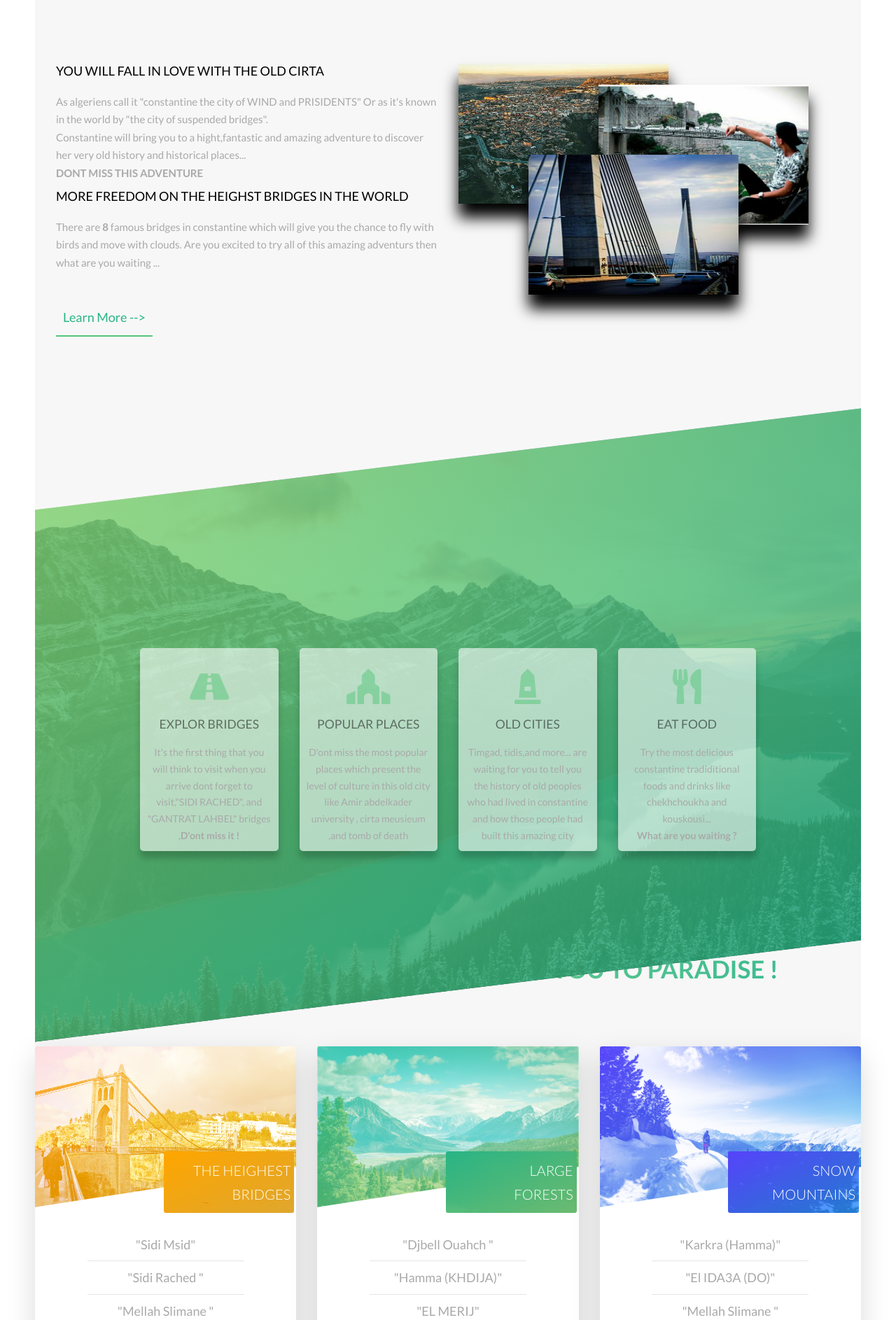
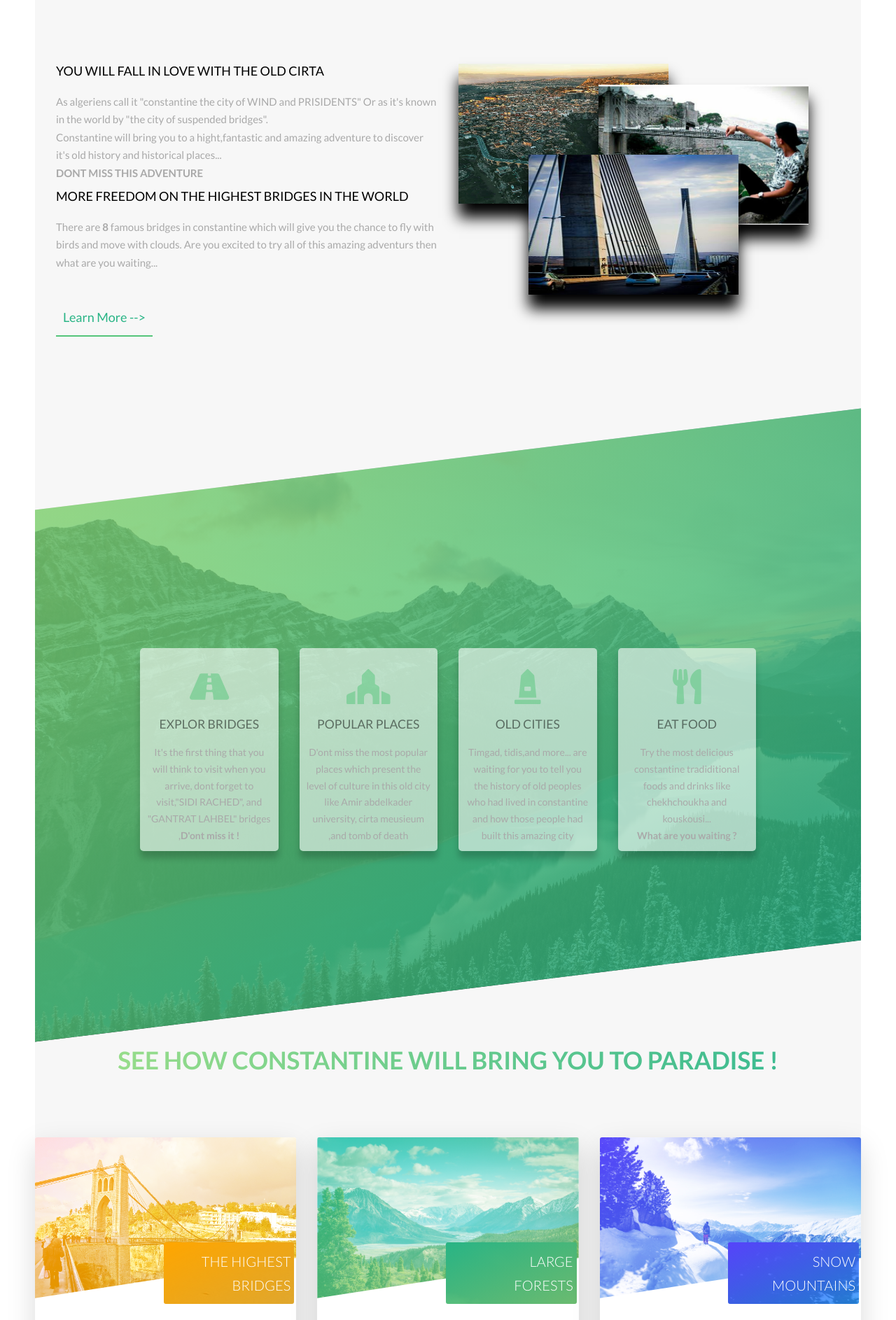
Before and after one commit to imedDrioua/Constantine, a PHP site: page / in a window 1280 px wide. Shown: the part 961-2847 px from the top of the page at 70% size. Run offline with PHP 8.4, Linux system fonts and the light colour scheme; some libraries are stand-ins or nearby versions.

Commit message:
fixing some overflow problems

```diff
--- a/css/style.css
+++ b/css/style.css
@@ -226,6 +226,8 @@ body {
   background-color: #F7F7F7;
   margin-top: -7.3rem;
   text-align: center; }
+  .information h2 {
+    margin-top: 15rem; }
 
 .cart {
   height: 52rem;
--- a/index.html
+++ b/index.html
@@ -54,16 +54,16 @@
                          PRISIDENTS" Or as it's known in the world by "the city
                          of suspended bridges".</br>
                          Constantine will bring you to a hight,fantastic and
-                         amazing adventure to discover her very old history
+                         amazing adventure to discover it's old history
                          and historical places... </br><strong>DONT MISS THIS ADVENTURE</strong>
                         </p>
-                       <h2>MORE FREEDOM ON THE HEIGHST BRIDGES IN THE WORLD</h2>
+                       <h2>MORE FREEDOM ON THE HIGHEST BRIDGES IN THE WORLD</h2>
                        <p>
                          There are <strong>8</strong> famous bridges in constantine
                          which will give you the chance to fly with birds and move with
                          clouds.
                          Are you excited to try all of this amazing adventurs then what are you
-                         waiting ...
+                         waiting...
                        </p>
                        <a href="#">
                          Learn More --> </a>
@@ -86,7 +86,7 @@
                     <i class="fas fa-road fa-5x icon "></i>
                     <h3>EXPLOR BRIDGES</h3>
                     <p>It's the first thing that you will think to visit when you
-                        arrive dont forget to visit,"SIDI RACHED",
+                        arrive, dont forget to visit,"SIDI RACHED",
                         and "GANTRAT LAHBEL" bridges ,<strong>D'ont miss it !</strong>
                     </p>
                 </div>
@@ -97,7 +97,7 @@
                     <h3>POPULAR PLACES</h3>
                     <p>D'ont miss the most popular places which present
                         the level of culture in this old city like
-                        Amir abdelkader university , cirta meusieum ,and tomb of death
+                        Amir abdelkader university, cirta meusieum ,and tomb of death
                     </p>
                 </div>
                 </div>
@@ -136,7 +136,7 @@
                         <div class="cart-side front">
                             <div class="cart-header p1">
                             </div>
-                            <span class="__1">THE HEIGHEST BRIDGES</span>
+                            <span class="__1">THE HIGHEST BRIDGES</span>
                             <div class="body">
                                  <ul >
                                      <li>"Sidi Msid"</li>
--- a/main.scss
+++ b/main.scss
@@ -314,6 +314,10 @@ $color-black: #000;
     background-color: #F7F7F7;
     margin-top: -7.3rem;
     text-align: center;
+
+    h2{
+        margin-top: 15rem;
+    }
 
 }
 .cart{
```
